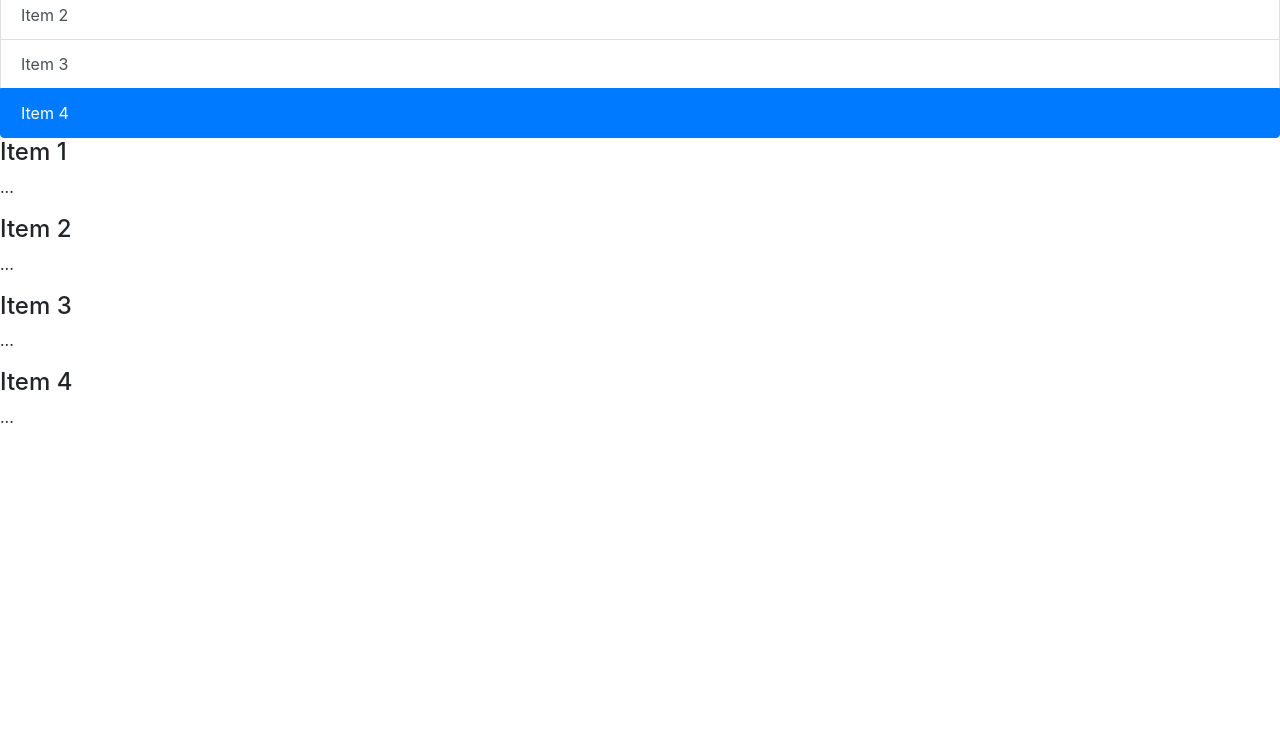
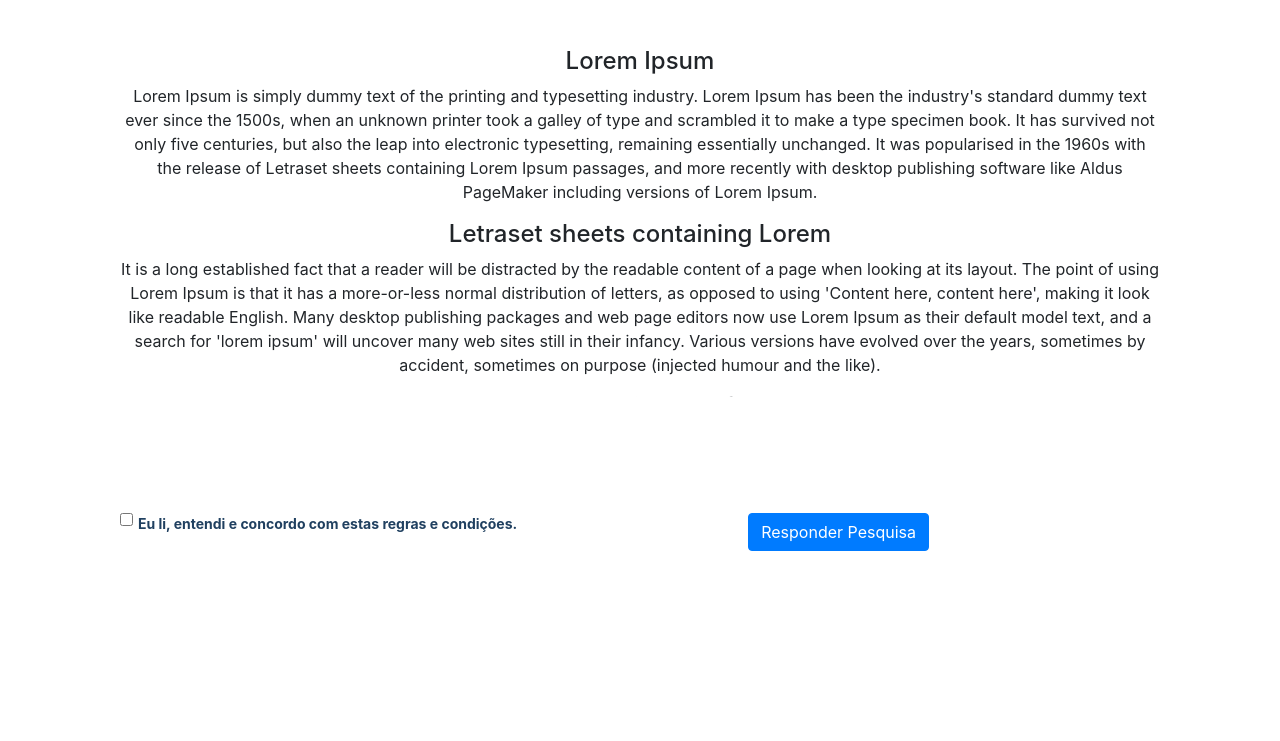
Before and after one commit to rafaelitajahy/ep-termo-pesquisa, a plain HTML site: page index.html in a window 1280 px wide. Shown: the part 59-800 px from the top of the page. Drawn offline with nearby package versions, Linux system fonts and the light colour scheme.

Commit message:
Alteração no layout, removido scrollspy

```diff
--- a/index.css
+++ b/index.css
@@ -1,4 +1,30 @@
 body {
   position: relative;
-  background-color: #fff;
 }
+
+.container {
+  padding: 50px;
+  text-align: center;
+}
+
+.scrollspySite {
+  position: relative;
+  overflow: auto;
+  height: 350px;
+}
+
+.input_box {
+  float: left;
+  border: 1px solid #ff0000;
+  margin: 0 5px 0 0;
+  padding: 0;
+}
+
+.texto_box {
+  float: left;
+  color: #204060;
+  font-size: 14px;
+  font-weight: bold;
+  margin: 0;
+  padding: 0;
+}
--- a/index.html
+++ b/index.html
@@ -15,39 +15,95 @@
     <title>EP - Estudantes Pedalantes</title>
   </head>
   <body>
-    <div id="list-example" class="list-group">
-      <a class="list-group-item list-group-item-action" href="#list-item-1"
-        >Item 1</a
-      >
-      <a class="list-group-item list-group-item-action" href="#list-item-2"
-        >Item 2</a
-      >
-      <a class="list-group-item list-group-item-action" href="#list-item-3"
-        >Item 3</a
-      >
-      <a class="list-group-item list-group-item-action" href="#list-item-4"
-        >Item 4</a
-      >
+    <!-- Image and text -->
+    <nav class="navbar navbar-ligth">
+      <a class="navbar-brand text-dark" href="#item1">
+        <img
+          src="/docs/4.3/assets/brand/bootstrap-solid.svg"
+          width="30"
+          height="30"
+          class="d-inline-block align-top"
+          alt=""
+        />
+        Estudantes Pedalantes
+      </a>
+    </nav>
+
+    <div class="container">
+      <div class="row">
+        <div class="col-12">
+          <div
+            dta-spy="scroll"
+            data-target="#navbarVertical"
+            data-offset="0"
+            class="scrollspySite"
+          >
+            <h4 id="item1">Lorem Ipsum</h4>
+            <p>
+              Lorem Ipsum is simply dummy text of the printing and typesetting
+              industry. Lorem Ipsum has been the industry's standard dummy text
+              ever since the 1500s, when an unknown printer took a galley of
+              type and scrambled it to make a type specimen book. It has
+              survived not only five centuries, but also the leap into
+              electronic typesetting, remaining essentially unchanged. It was
+              popularised in the 1960s with the release of Letraset sheets
+              containing Lorem Ipsum passages, and more recently with desktop
+              publishing software like Aldus PageMaker including versions of
+              Lorem Ipsum.
+            </p>
+            <h4 id="item2">Letraset sheets containing Lorem</h4>
+            <p>
+              It is a long established fact that a reader will be distracted by
+              the readable content of a page when looking at its layout. The
+              point of using Lorem Ipsum is that it has a more-or-less normal
+              distribution of letters, as opposed to using 'Content here,
+              content here', making it look like readable English. Many desktop
+              publishing packages and web page editors now use Lorem Ipsum as
+              their default model text, and a search for 'lorem ipsum' will
+              uncover many web sites still in their infancy. Various versions
+              have evolved over the years, sometimes by accident, sometimes on
+              purpose (injected humour and the like).
+            </p>
+            <h4 id="item3">Where does it come from?</h4>
+            <p>
+              Contrary to popular belief, Lorem Ipsum is not simply random text.
+              It has roots in a piece of classical Latin literature from 45 BC,
+              making it over 2000 years old. Richard McClintock, a Latin
+              professor at Hampden-Sydney College in Virginia, looked up one of
+              the more obscure Latin words, consectetur, from a Lorem Ipsum
+              passage, and going through the cites of the word in classical
+              literature, discovered the undoubtable source. Lorem Ipsum comes
+              from sections 1.10.32 and 1.10.33 of "de Finibus Bonorum et
+              Malorum" (The Extremes of Good and Evil) by Cicero, written in 45
+              BC. This book is a treatise on the theory of ethics, very popular
+              during the Renaissance. The first line of Lorem Ipsum, "Lorem
+              ipsum dolor sit amet..", comes from a line in section 1.10.32. The
+              standard chunk of Lorem Ipsum used since the 1500s is reproduced
+              below for those interested. Sections 1.10.32 and 1.10.33 from "de
+              Finibus Bonorum et Malorum" by Cicero are also reproduced in their
+              exact original form, accompanied by English versions from the 1914
+              translation by H. Rackham.
+            </p>
+          </div>
+        </div>
+      </div>
     </div>
-    <div
-      data-spy="scroll"
-      data-target="#list-example"
-      data-offset="0"
-      class="scrollspy-example"
-    >
-      <h4 id="list-item-1">Item 1</h4>
-      <p>...</p>
-      <h4 id="list-item-2">Item 2</h4>
-      <p>...</p>
-      <h4 id="list-item-3">Item 3</h4>
-      <p>...</p>
-      <h4 id="list-item-4">Item 4</h4>
-      <p>...</p>
-    </div>
-
-    <script>
-      $("body").scrollspy({ target: "#navbar-example" });
-    </script>
+    <footer class="footer mt-auto py-3 col-12">
+      <div class="container">
+        <input
+          class="input_box"
+          name="checkbox"
+          type="checkbox"
+          value="termo"
+        />
+        <span class="texto_box">
+          Eu li, entendi e concordo com estas regras e condições.
+        </span>
+        <button type="button" class="btn btn-primary">
+          Responder Pesquisa
+        </button>
+      </div>
+    </footer>
 
     <script
       src="https://code.jquery.com/jquery-3.3.1.slim.min.js"
```
